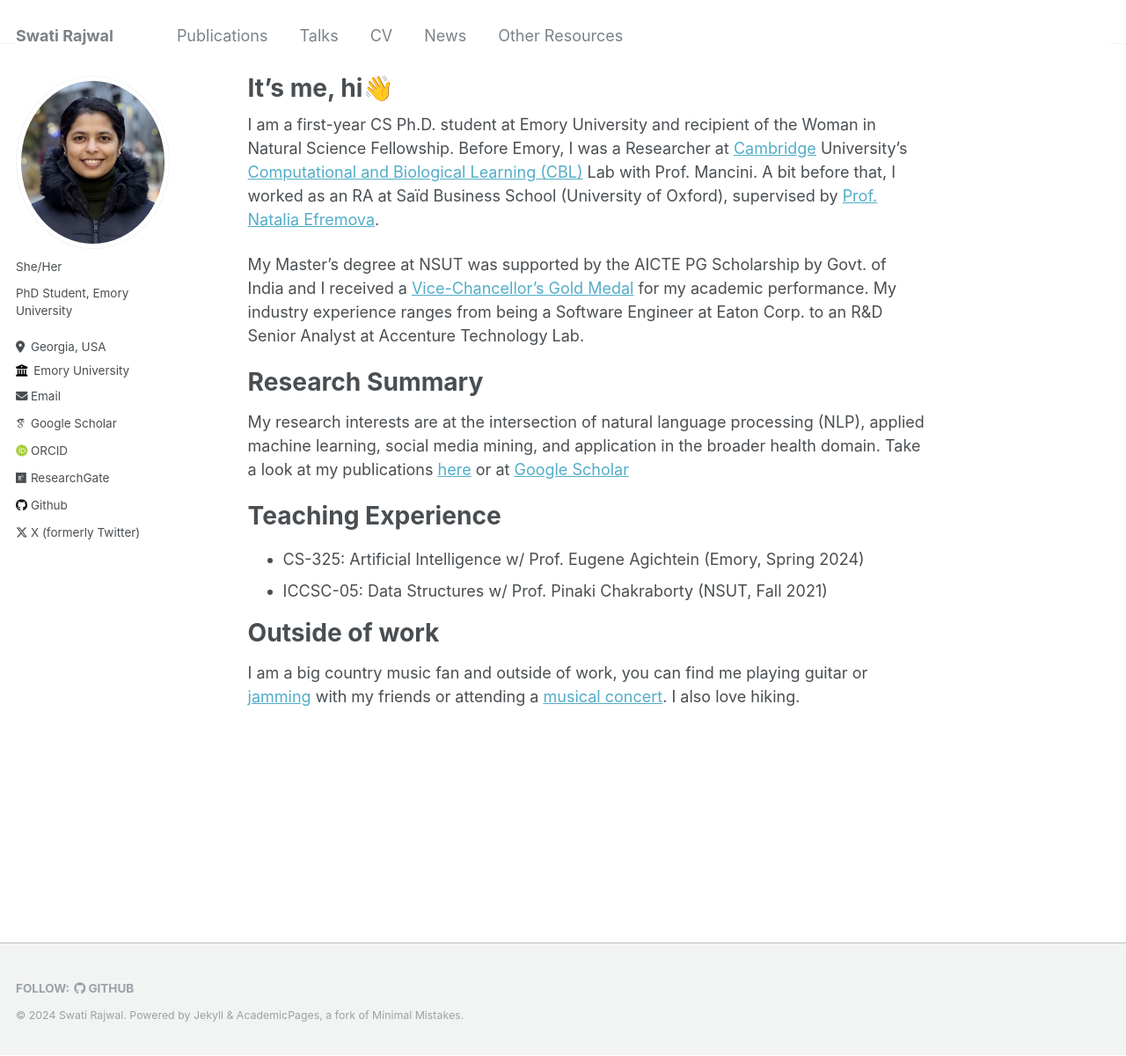
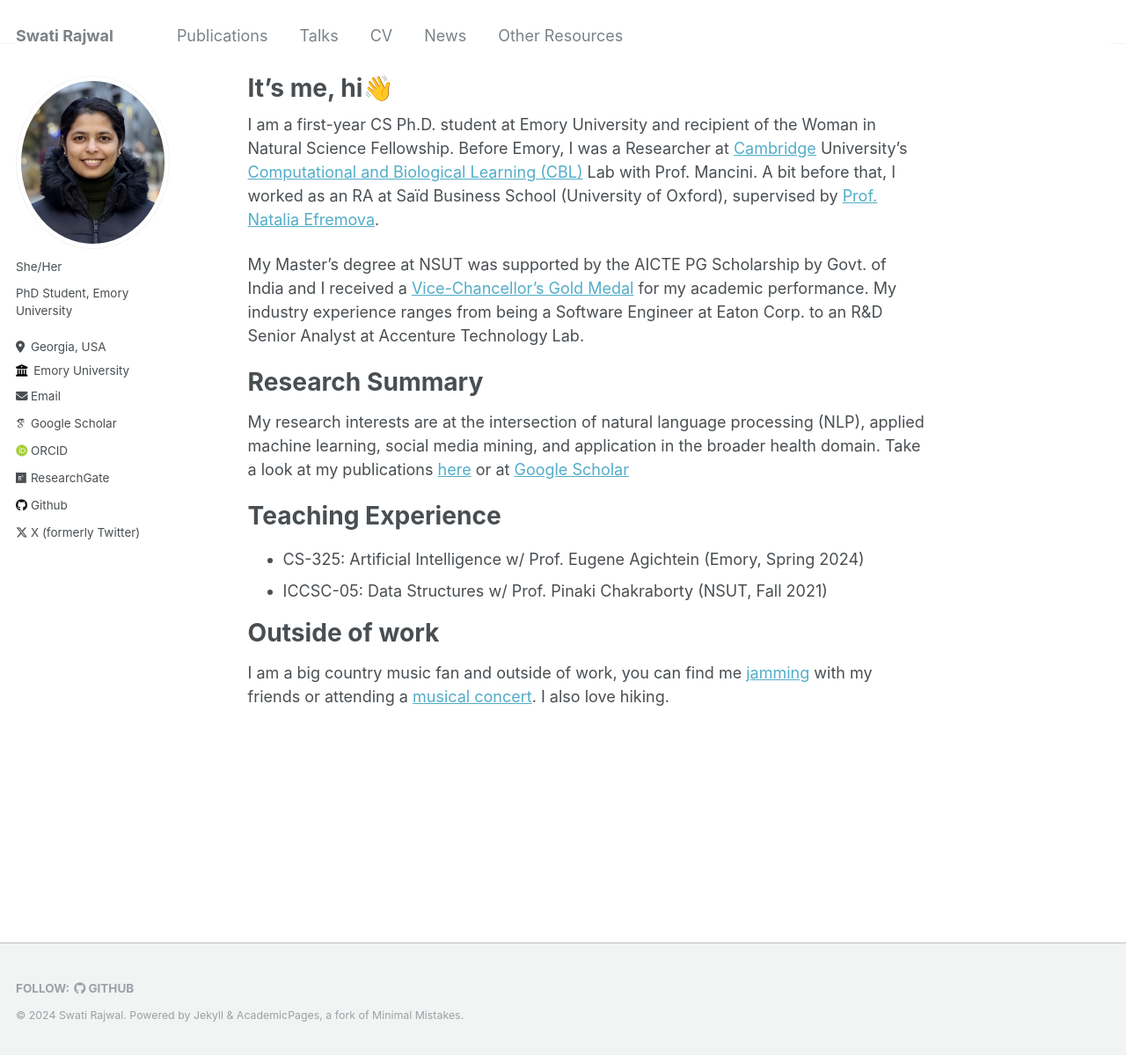
Before and after one commit to swati-rajwal/swati-rajwal.github.io, a Jekyll site: the page built from _pages/about.md, in a window 1280 px wide and 1200 px high. Shown: the whole window at 88% size. Built offline with Jekyll 4.4.1, drawn with Linux system fonts in a browser that asks for light colours; some web fonts are replaced.

Commit message:
Update about.md

```diff
--- a/_pages/about.md
+++ b/_pages/about.md
@@ -19,4 +19,4 @@
 * ICCSC-05: Data Structures w/ Prof. Pinaki Chakraborty (NSUT, Fall 2021)
 
 # Outside of work
-I am a big country music fan and outside of work, you can find me playing guitar or <a href="https://www.youtube.com/watch?v=cgm9iGAupL0" target="_blank">jamming</a> with my friends or attending a <a href="https://www.youtube.com/shorts/kZzM2gNb-6c" target="_blank">musical concert</a>. I also love hiking.
+I am a big country music fan and outside of work, you can find me <a href="https://www.youtube.com/watch?v=cgm9iGAupL0" target="_blank">jamming</a> with my friends or attending a <a href="https://www.youtube.com/shorts/kZzM2gNb-6c" target="_blank">musical concert</a>. I also love hiking.
```
